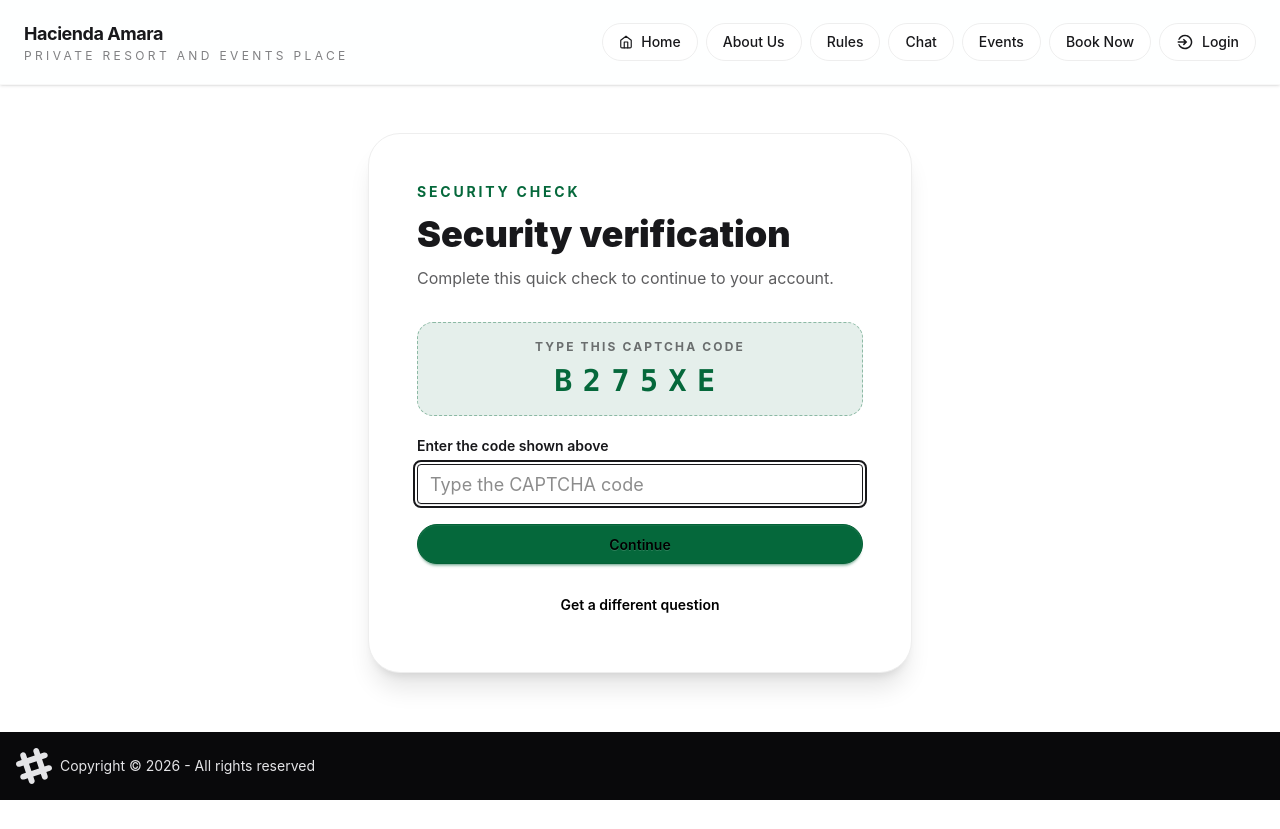
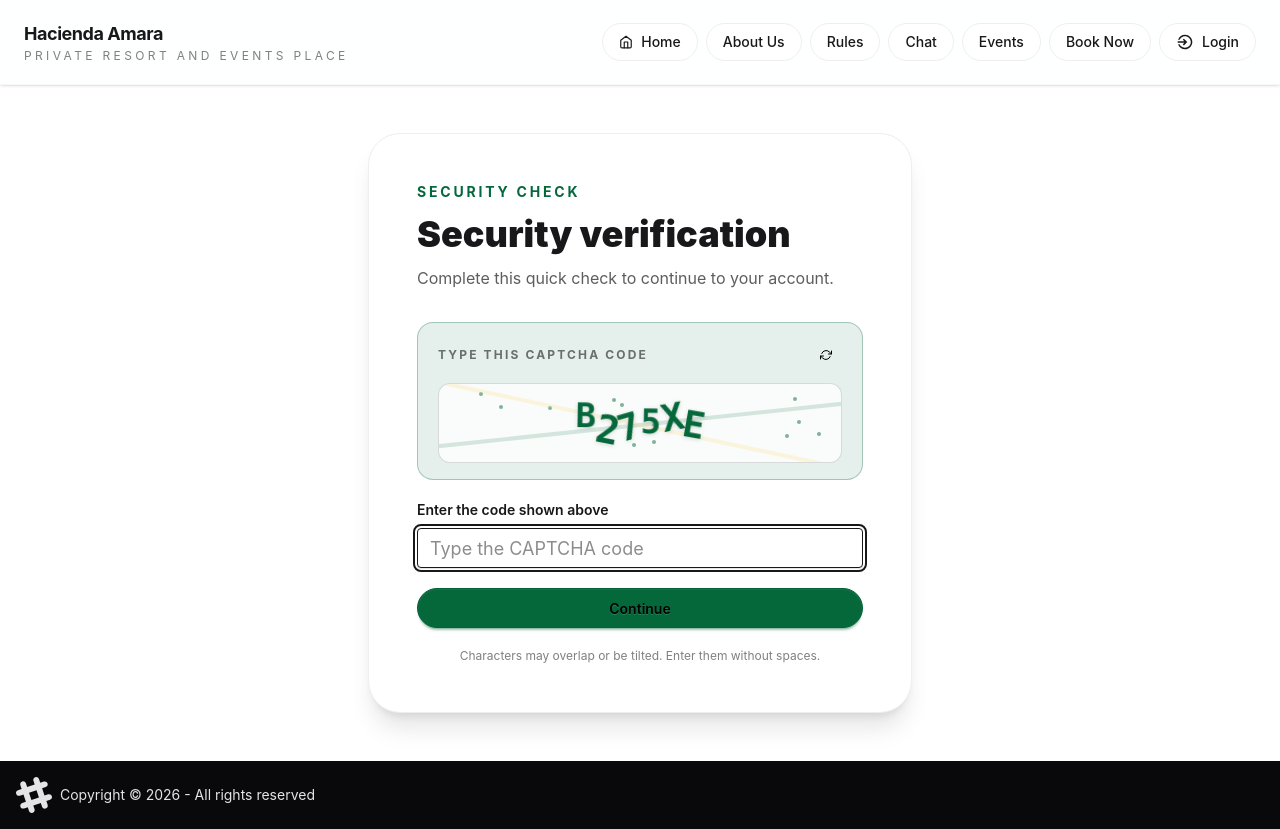
Before and after one commit to NexusLegends4/hacienda-amara-private, a React (Vite) app: page /security-check in a window 1280 px wide. Before the commit the page ends 800 px from the top, so only its background shows below. Built offline with nearby package versions, Linux system fonts and the light colour scheme.

Commit message:
feat: enhance security CAPTCHA verification

```diff
--- a/src/pages/SecurityCheck.jsx
+++ b/src/pages/SecurityCheck.jsx
@@ -2,6 +2,7 @@ import { useEffect, useMemo, useState } from "react";
 import { useLocation, useNavigate } from "react-router-dom";
 import MainLayout from "../layouts/MainLayout";
 import { SECURITY_VERIFIED_KEY } from "../utils/security";
+import { FiRefreshCw } from "react-icons/fi";
 
 const randomInt = (minimum, maximum) => {
 	const range = maximum - minimum + 1;
@@ -18,7 +19,20 @@ const createChallenge = () => {
 		code += characters[randomInt(0, characters.length - 1)];
 	}
 
-	return { code };
+	return {
+		code,
+		characters: [...code].map((character) => ({
+			character,
+			rotation: randomInt(-18, 18),
+			offset: randomInt(-7, 7),
+			scale: randomInt(92, 112) / 100,
+		})),
+		noise: Array.from({ length: 12 }, (_, index) => ({
+			left: randomInt(2, 98),
+			top: randomInt(8, 92),
+			delay: `${index * 35}ms`,
+		})),
+	};
 };
 
 const SecurityCheck = () => {
@@ -85,11 +99,41 @@ const SecurityCheck = () => {
 					<p className="mt-3 text-base-content/70">{sourceMessage}</p>
 
 					<form onSubmit={handleSubmit} className="mt-8 space-y-5">
-						<div className="rounded-2xl border border-dashed border-primary/40 bg-primary/10 px-5 py-4 text-center">
-							<p className="text-xs font-bold uppercase tracking-[0.18em] text-base-content/60">Type this CAPTCHA code</p>
-							<p className="mt-2 select-none font-mono text-3xl font-black tracking-[0.35em] text-primary" aria-label={`CAPTCHA code: ${challenge.code}`}>
-								{challenge.code}
-							</p>
+						<div className="rounded-2xl border border-primary/30 bg-primary/10 px-5 py-4">
+							<div className="flex items-center justify-between gap-3">
+								<p className="text-xs font-bold uppercase tracking-[0.18em] text-base-content/60">Type this CAPTCHA code</p>
+								<button className="btn btn-ghost btn-sm btn-square" onClick={refreshChallenge} type="button" aria-label="Generate a new CAPTCHA" title="Generate a new CAPTCHA">
+									<FiRefreshCw />
+								</button>
+							</div>
+							<div className="relative mt-3 h-20 select-none overflow-hidden rounded-xl border border-base-content/15 bg-base-100/80" aria-label={`CAPTCHA code: ${challenge.code}`}>
+								<div className="pointer-events-none absolute inset-0 opacity-50" aria-hidden="true">
+									{challenge.noise.map((dot) => (
+										<span
+											key={`${dot.left}-${dot.top}`}
+											className="absolute h-1 w-1 rounded-full bg-primary"
+											style={{ left: `${dot.left}%`, top: `${dot.top}%`, animationDelay: dot.delay }}
+										/>
+									))}
+									<span className="absolute left-[-5%] top-1/2 h-1 w-[110%] -rotate-6 bg-primary/30" />
+									<span className="absolute left-[-5%] top-1/2 h-1 w-[110%] rotate-12 bg-secondary/25" />
+								</div>
+								<div className="relative flex h-full items-center justify-center gap-0.5 px-3" role="img" aria-label={`CAPTCHA code: ${challenge.code}`}>
+									{challenge.characters.map((item, index) => (
+										<span
+											key={`${item.character}-${index}`}
+											className="font-mono text-3xl font-black text-primary drop-shadow-sm sm:text-4xl"
+											style={{
+												transform: `translateY(${item.offset}px) rotate(${item.rotation}deg) scale(${item.scale})`,
+												zIndex: index,
+												marginLeft: index === 0 ? 0 : "-2px",
+											}}
+										>
+											{item.character}
+										</span>
+									))}
+								</div>
+							</div>
 						</div>
 						<label className="block">
 							<span className="mb-2 block text-sm font-semibold text-base-content">Enter the code shown above</span>
@@ -115,9 +159,7 @@ const SecurityCheck = () => {
 						<button className="btn btn-primary w-full rounded-full" disabled={lockSeconds > 0} type="submit">
 							{lockSeconds > 0 ? `Please wait (${lockSeconds}s)` : "Continue"}
 						</button>
-						<button className="btn btn-ghost w-full" disabled={lockSeconds > 0} onClick={refreshChallenge} type="button">
-							Get a different question
-						</button>
+						<p className="text-center text-xs text-base-content/55">Characters may overlap or be tilted. Enter them without spaces.</p>
 					</form>
 				</section>
 			</div>
```
Also changed, not shown: 6 other files (tests, documents, lock files or other folders).
